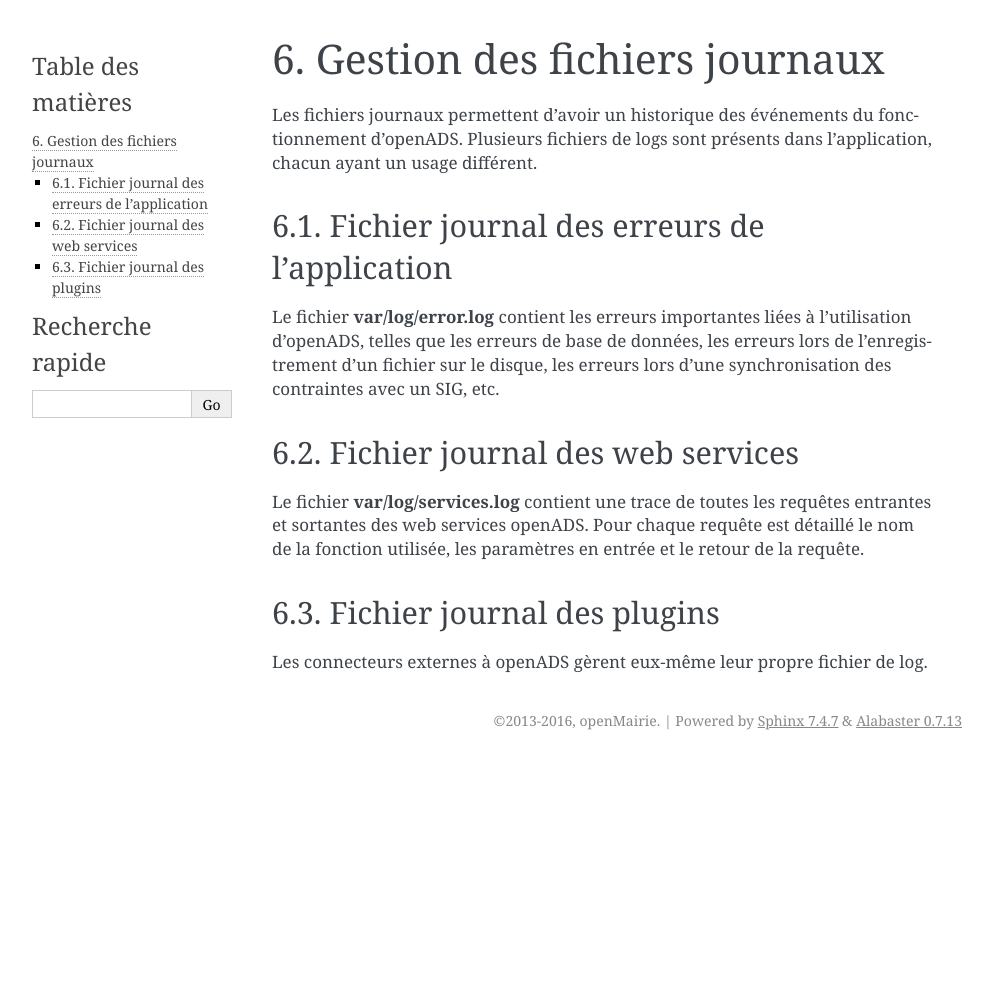
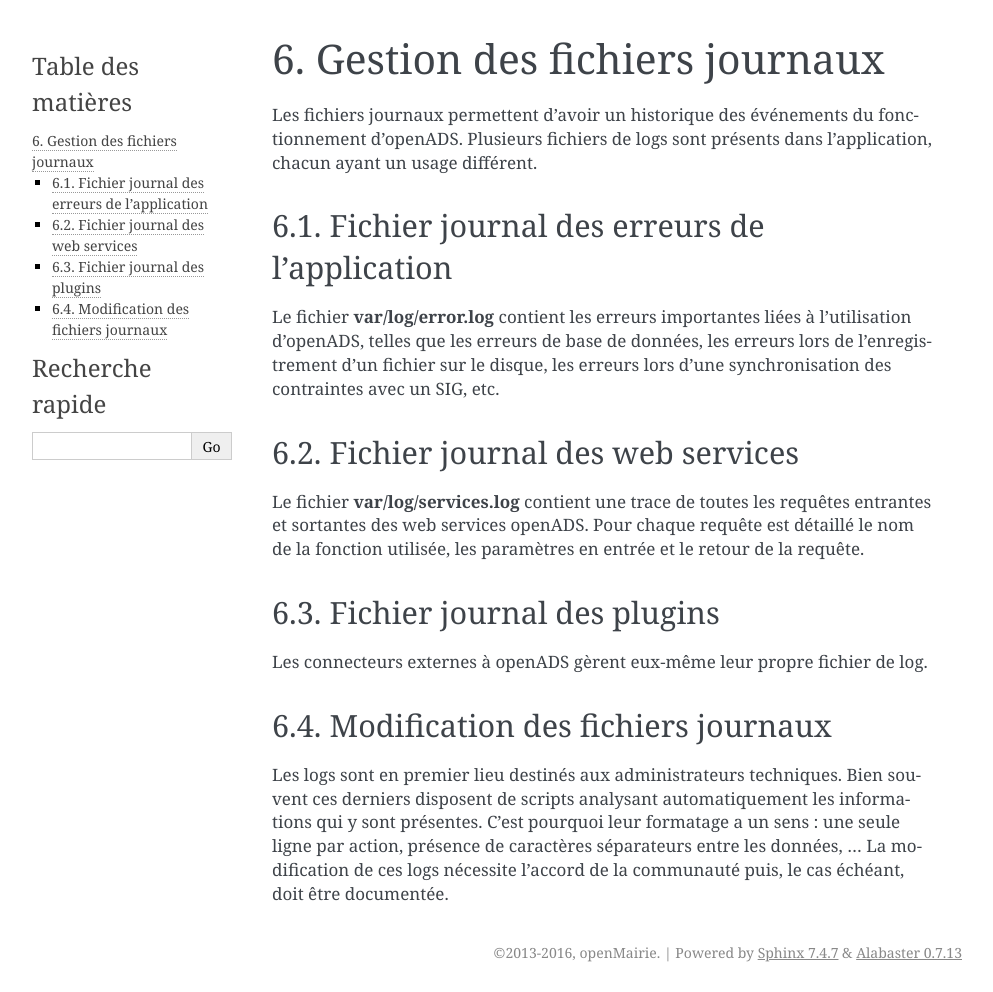
Before and after one commit to mpavaux/openads-documentation, a Sphinx documentation site: the page built from source/guide_developpeur/gestion_des_logs.rst, in a window 1280 px wide. Shown: the whole page, without its empty margins (148-1141 px from the left). Built offline with Sphinx 7.4.7, drawn with Linux system fonts in a browser that asks for light colours; before the commit the page ends 900 px from its top, so only the background shows below that.

Commit message:
Modification des fichiers journaux

```diff
--- a/source/guide_developpeur/gestion_des_logs.rst
+++ b/source/guide_developpeur/gestion_des_logs.rst
@@ -21,3 +21,10 @@
 ###########################
 
 Les connecteurs externes à openADS gèrent eux-même leur propre fichier de log.
+
+Modification des fichiers journaux
+##################################
+
+Les logs sont en premier lieu destinés aux administrateurs techniques. Bien souvent ces derniers disposent de scripts analysant automatiquement les informations qui y sont présentes.
+C'est pourquoi leur formatage a un sens : une seule ligne par action, présence de caractères séparateurs entre les données, ... La modification de ces logs nécessite l'accord de la
+communauté puis, le cas échéant, doit être documentée.
```
